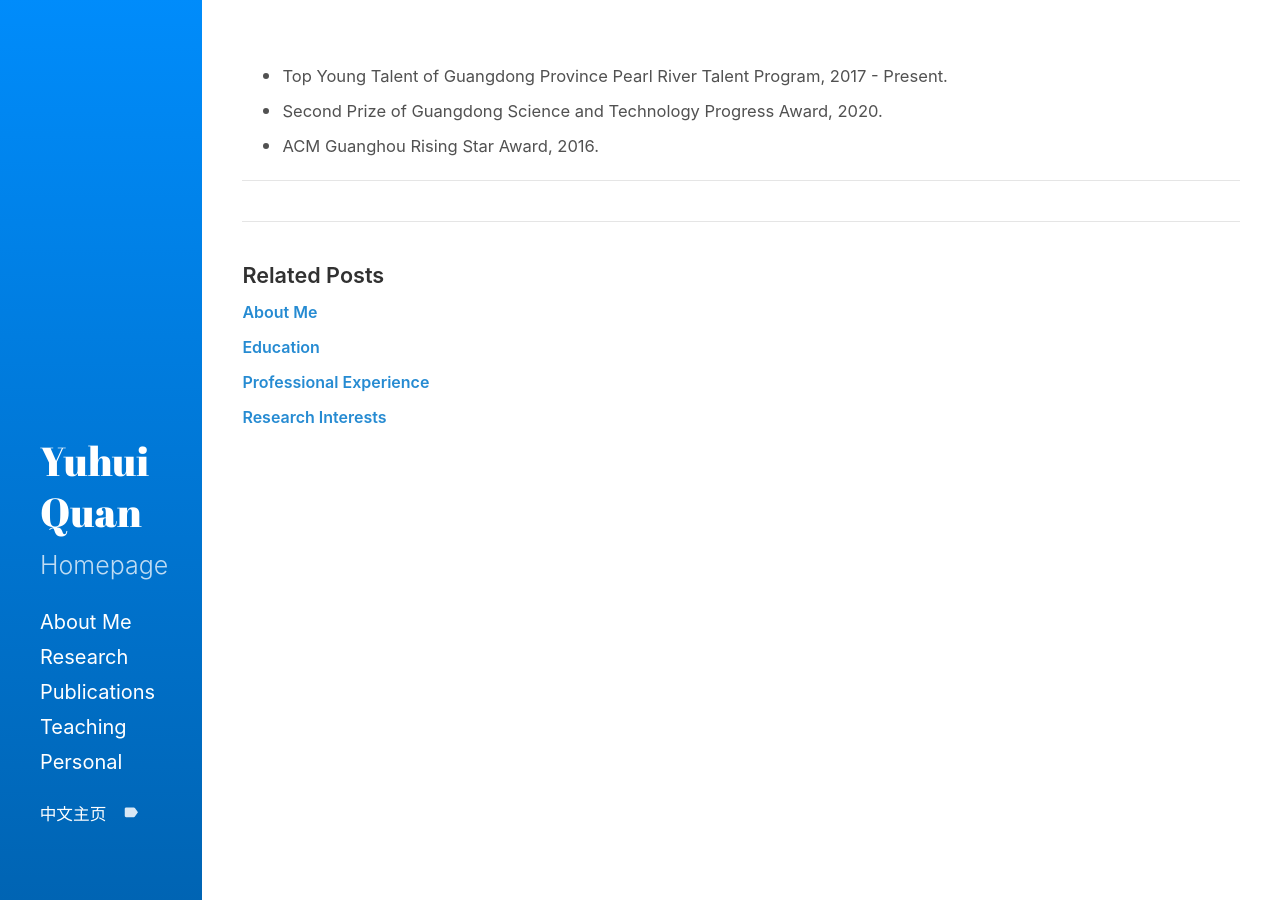
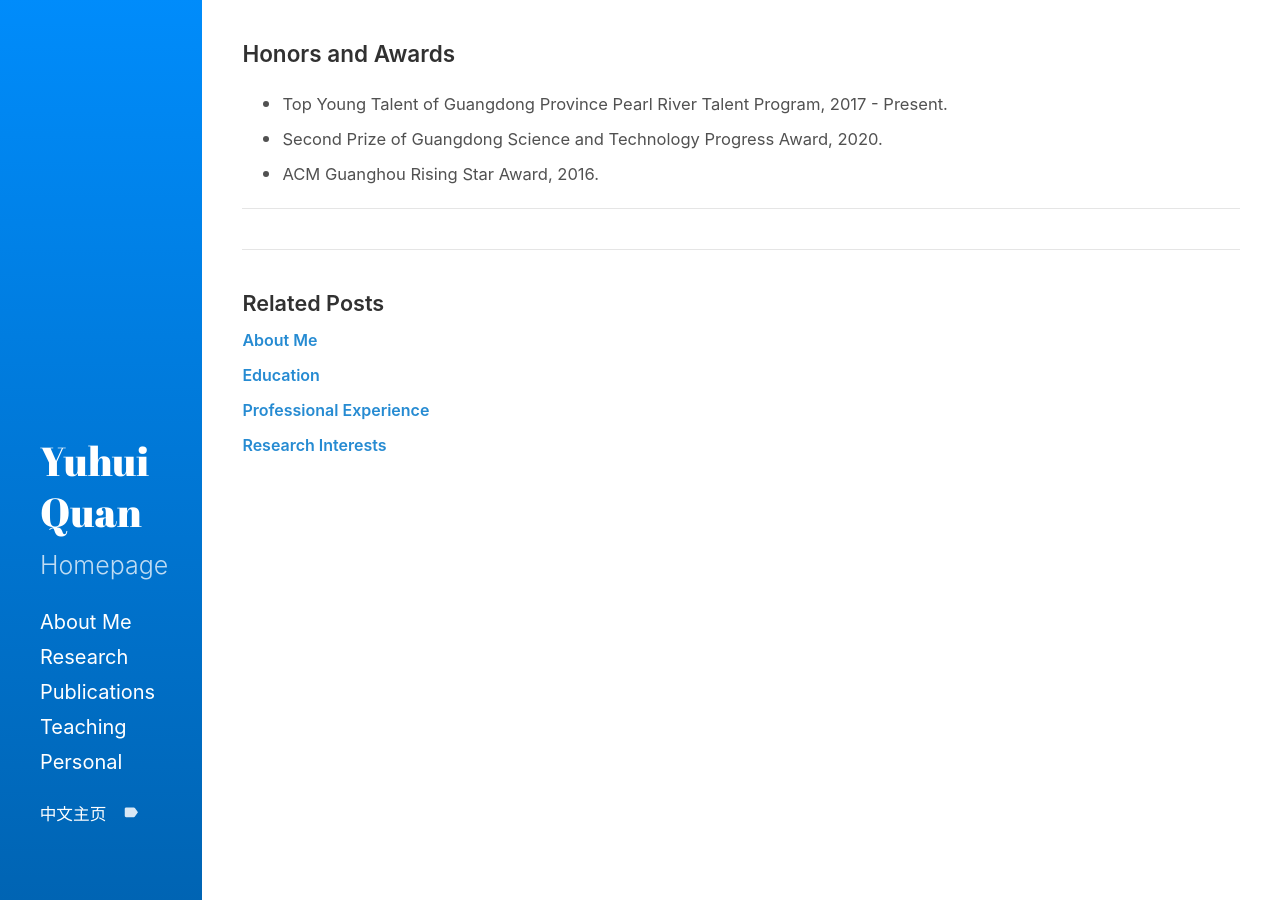
Before and after one commit to csyhquan/csyhquan.github.io, a Jekyll site: the page built from _posts/2020-5-30-a_award.md, in a window 1280 px wide. Built offline with Jekyll 4.4.1, drawn with Linux system fonts in a browser that asks for light colours; our own code applies the rules of GitHub Pages for plain Markdown files.

Commit message:
Update 2020-5-30-a_award.md

```diff
--- a/_posts/2020-5-30-a_award.md
+++ b/_posts/2020-5-30-a_award.md
@@ -1,6 +1,6 @@
 ---
 layout: post
-title: Honors and Awards:
+title: Honors and Awards
 ---
 <ul>
 <li><t1><span>Top Young Talent of Guangdong Province Pearl River Talent Program, 2017 - Present.</span></t1></li>
```
